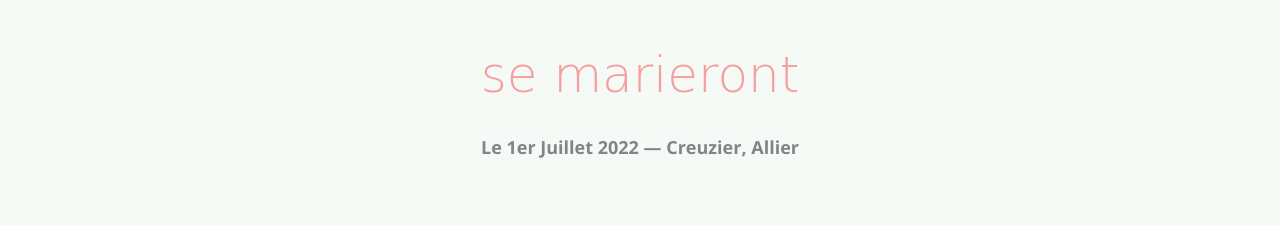
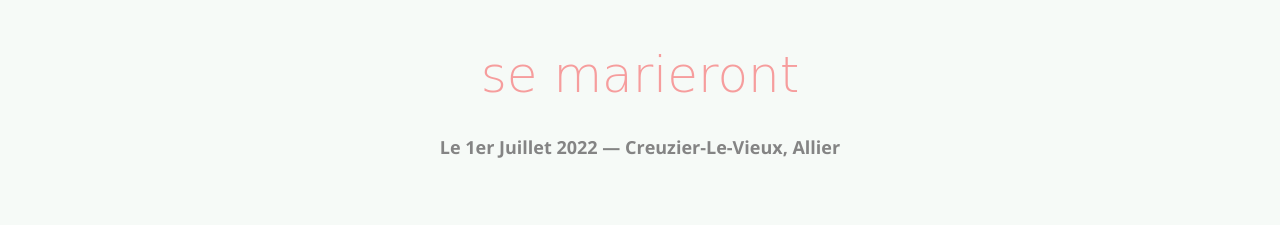
Before and after one commit to lechaps/heloiseetdamien, a website: page website/index.html in a window 1280 px wide. Shown: the part 1340-1565 px from the top of the page. Drawn offline with nearby package versions, Linux system fonts and the light colour scheme; some packages are replaced by stand-ins of ours; no server answers; files whose address does not match are found by name; a web font is replaced by a local one.

Commit message:
Update index.html

```diff
--- a/website/index.html
+++ b/website/index.html
@@ -139,7 +139,7 @@
 					<div class="col-md-8 col-md-offset-2">
 						<div class="col-md-12 text-center heading-section">
 							<h2>se marieront</h2>
-							<p><strong>Le 1er Juillet 2022 &mdash; Creuzier, Allier</strong></p>
+							<p><strong>Le 1er Juillet 2022 &mdash; Creuzier-Le-Vieux, Allier</strong></p>
 						</div>
 					</div>
 				</div>
```
